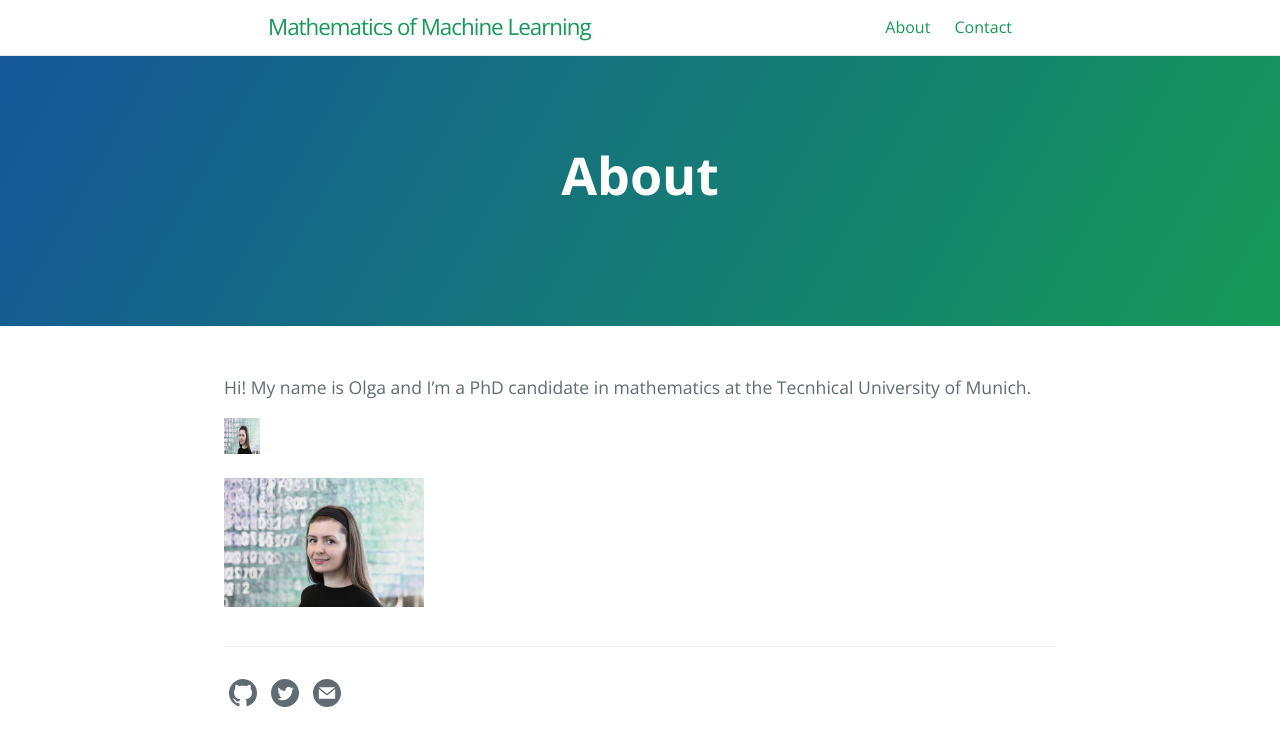
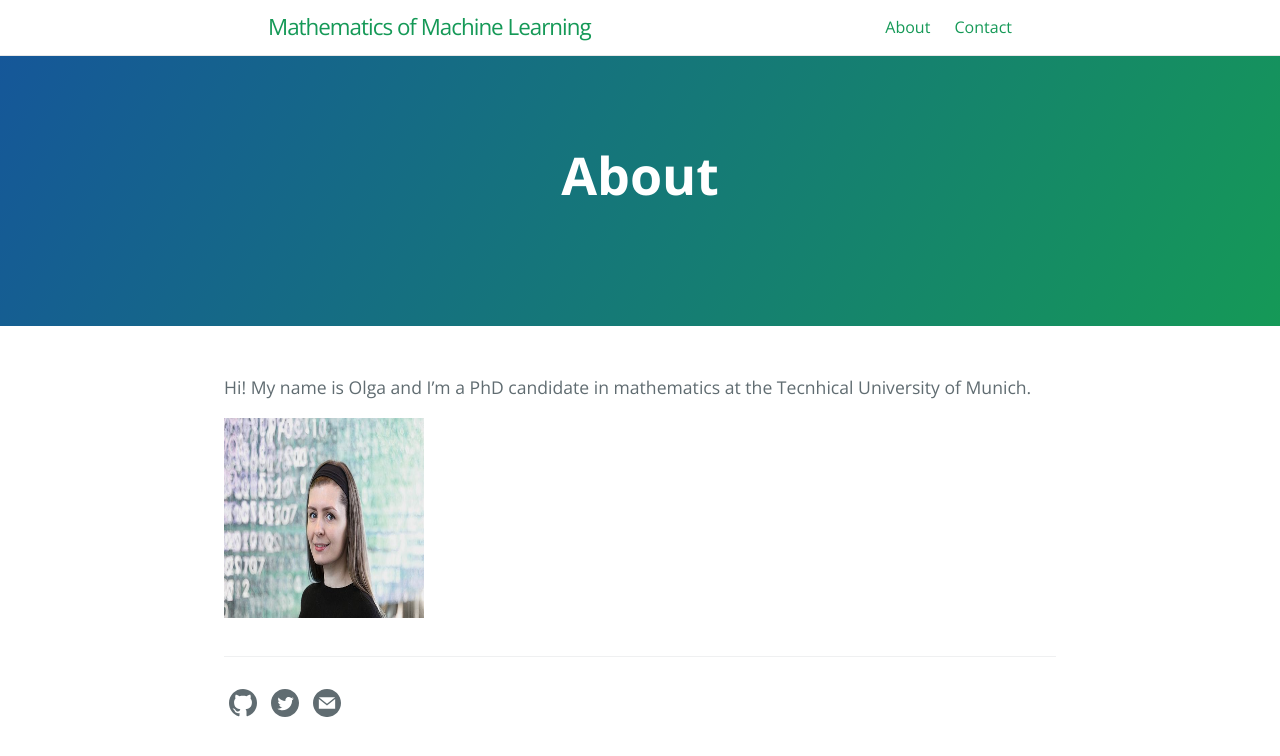
Before and after one commit to olgagraf/olgagraf.github.io, a Jekyll site: the page built from about.md, in a window 1280 px wide. Shown: the top 756 px of the page. Built offline with Jekyll 4.4.1, drawn with Linux system fonts in a browser that asks for light colours.

Commit message:
Update about.md

```diff
--- a/about.md
+++ b/about.md
@@ -9,10 +9,9 @@
 
 Hi! My name is Olga and I'm a PhD candidate in mathematics at the Tecnhical University of Munich.
 
-![image](/assets/images/numbers14.jpg){:height="36px" width="36px"}
-
-<img src="assets/images/numbers14.jpg" width="200">
+<img src="assets/images/numbers14.jpg" width="200" height="200">
 
 <!---
 [Go to the Home Page]({{ '/' | absolute_url }})
+![image](/assets/images/numbers14.jpg)
 -->
```
